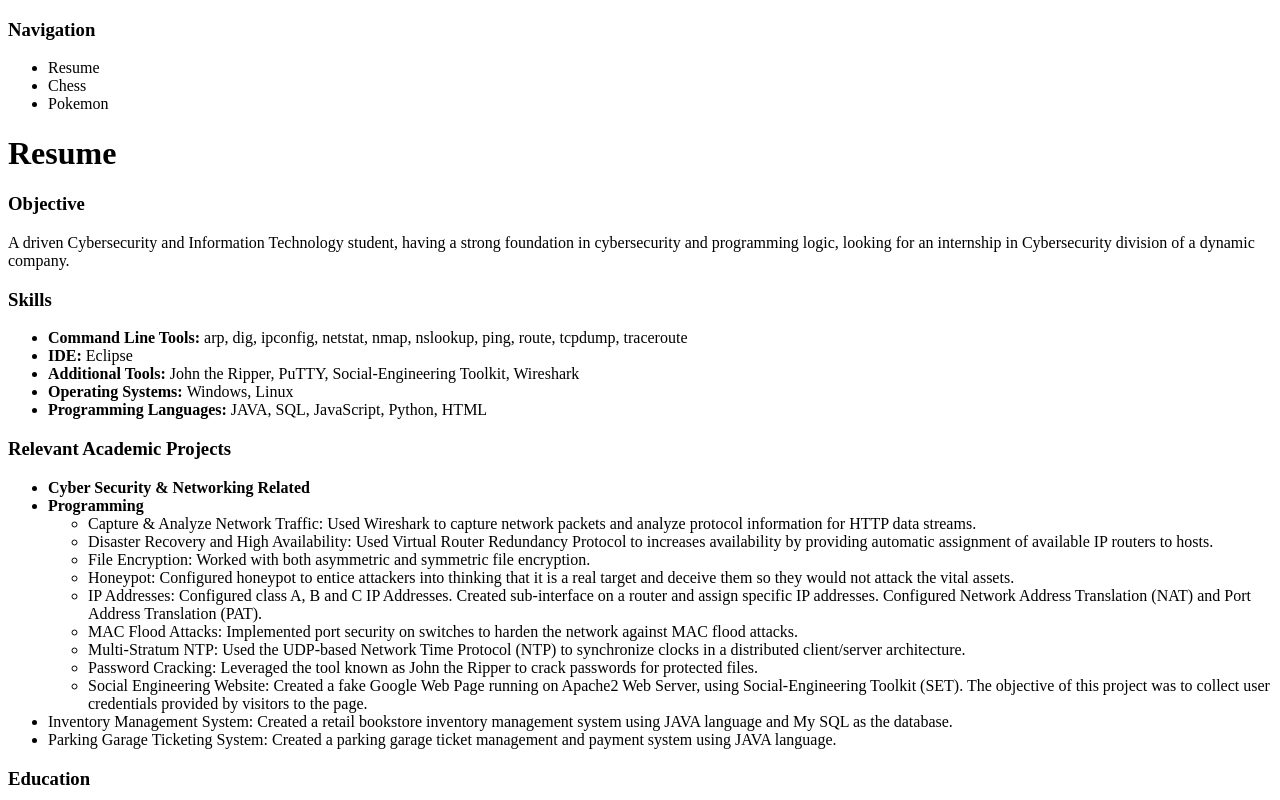
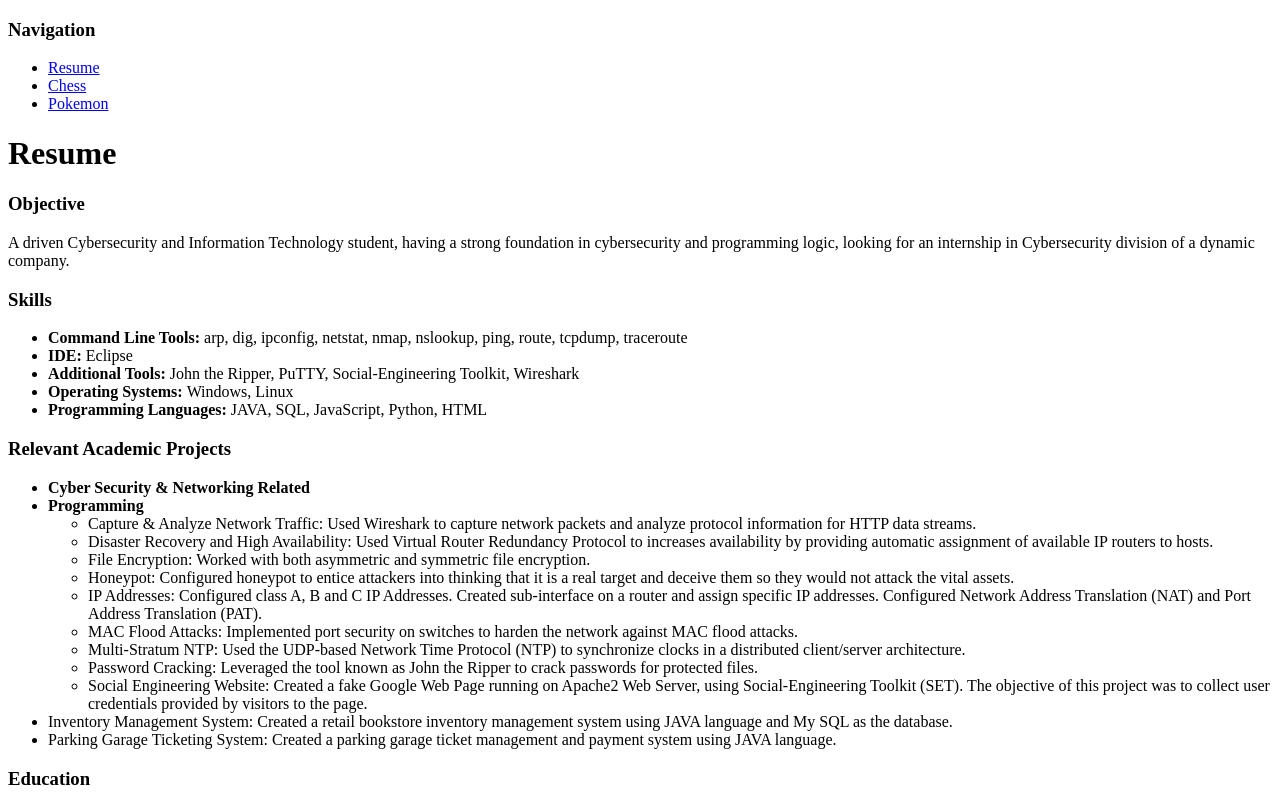
Before and after one commit to BMerchant123/project_1, a plain HTML site: page index.html in a window 1280 px wide. Shown: the top 800 px of the page. Drawn offline with Linux system fonts and the light colour scheme.

Commit message:
Update index.html

```diff
--- a/index.html
+++ b/index.html
@@ -7,9 +7,9 @@
 <body>
   <h3>Navigation</h3>
   <ul>
-  <li>Resume</li>
-  <li>Chess</li>
-  <li>Pokemon</li>
+    <li><a href="index.html">Resume</a></li>
+    <li><a href="chess.html">Chess</a></li>
+    <li><a href="pokemon.html">Pokemon</a></li>
   </ul>
 <h1>Resume</h1>
 <h3>Objective</h3>
```
